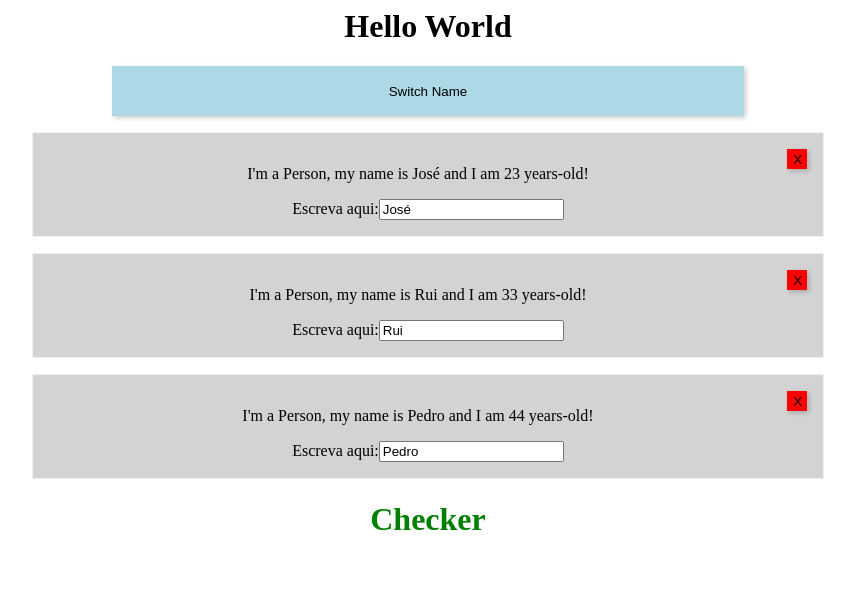
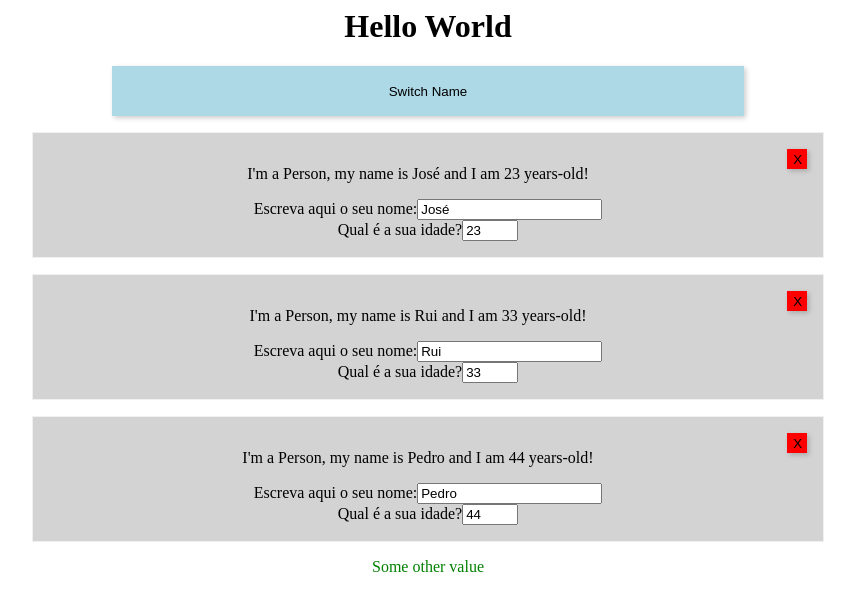
Before and after one commit to GoncaloBraz/59-lists-keys, a React (Create React App) app: page / in a window 1280 px wide. Both pictures are taken after a click on the button "Switch Name". Shown: the top 610 px of the page, without its empty margins (212-1067 px from the left). Built offline with nearby package versions, Linux system fonts and the light colour scheme.

Commit message:
classes dinamically

```diff
--- a/App.css
+++ b/App.css
@@ -16,3 +16,11 @@ button{
 .green{
   color: green
 }
+
+.bold{
+  font-weight: 900;
+  background-color: yellow;
+  width: 300px;
+  height: 40px;
+  margin: 0 30%
+}
--- a/App.js
+++ b/App.js
@@ -27,19 +27,36 @@ class App extends Component {
   nameChangedHandler = (event, id) => {
     const personIndex = this.state.persons.findIndex(p => {
       return p.id === id;
-
     });
 
     const person = { ...this.state.persons[personIndex] };
 
     person.name = event.target.value;
+
     const persons = [...this.state.persons];
     persons[personIndex] = person;
 
     this.setState({ persons: persons });
+  };
 
+  ageChangedHandler = (event, id) => {
+    if (event.target.value < 0 || event.target.value > 99) {
+      return;
+    }
+    const personIndex = this.state.persons.findIndex(p => {
+      return p.id === id;
+    });
+    const person = { ...this.state.persons[personIndex] };
+    const persons = [...this.state.persons];
 
+    person.age = event.target.value;
+    persons[personIndex] = person;
+
+    this.setState({
+      persons: persons
+    });
   };
+
   // SHOW HIDDEN PERSONS
   togglePersonsHandler = () => {
     const doesShow = this.state.showPersons;
@@ -54,8 +71,8 @@ class App extends Component {
     };
 
     let Persons = null;
-
-    let classes = ["red", "green"];
+    let classes = [];
+    let otherState = this.state.otherState;
 
     if (this.state.showPersons) {
       Persons = (
@@ -66,15 +83,14 @@ class App extends Component {
                 changedPerson={event =>
                   this.nameChangedHandler(event, person.id)
                 }
+                changedAge={event => this.ageChangedHandler(event, person.id)}
                 name={person.name}
                 age={person.age}
-
                 click={() => this.deletePersonHandler(index)}
                 key={person.id}
                 changedPerson={event =>
                   this.nameChangedHandler(event, person.id)
                 }
-
               />
             );
           })}
@@ -83,10 +99,16 @@ class App extends Component {
     }
 
     if (this.state.persons.length <= 2) {
-      classes = classes[0];
-    } else {
-      classes = classes[1];
+      classes.push("red");
     }
+    if (this.state.persons.length <= 1) {
+      classes.push("bold");
+    }
+    else{
+      classes.push("green")
+    }
+
+    console.log(classes);
 
     return (
       <div className="App">
@@ -95,7 +117,7 @@ class App extends Component {
           Switch Name
         </button>
         {Persons}
-        <h1 className={classes}>Checker</h1>
+        <p className={classes.join(' ')}>{otherState}</p>
       </div>
     );
   }
--- a/Person/Person.js
+++ b/Person/Person.js
@@ -1,25 +1,37 @@
 import React, { Component } from "react";
 import { render } from "react-dom";
-import './Person.css'
+import "./Person.css";
 
 const person = props => {
   return (
-    <div className="Person" >
-    <button className="deleteBtn" onClick={props.click}>X</button>
+    <div className="Person">
+      <button className="deleteBtn" onClick={props.click}>
+        X
+      </button>
+      <div>
         <p>
           I'm a Person, my name is {props.name} and I am {props.age} years-old!
         </p>
+      </div>
       <p>{props.children}</p>
+      <div>
+        {" "}
         <label>
-        Escreva aqui:
+          Escreva aqui o seu nome:
           <input
             type="text"
-
             onChange={props.changedPerson}
             value={props.name}
           />
         </label>
       </div>
+      <div>
+        <label>
+          Qual é a sua idade?
+          <input type="number" min="0" max="99" onChange={props.changedAge} value={props.age} />
+        </label>
+      </div>
+    </div>
   );
 };
 
```
Lines whose indentation alone changed are shown as unchanged.
